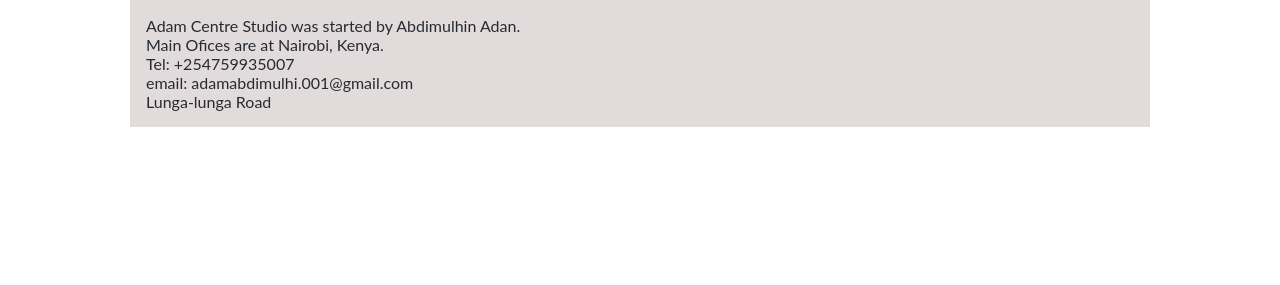
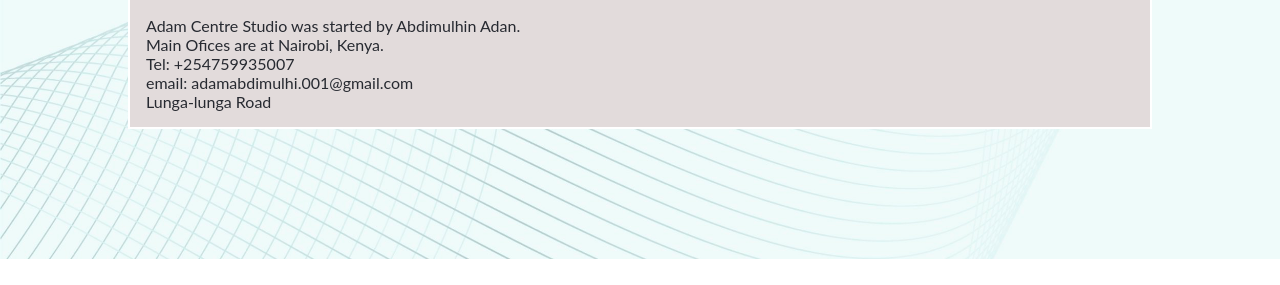
Before and after one commit to AbdimulhinYussuf3675/Module1-Capstone, a website: page about.html in a window 1280 px wide. Shown: the part 218-503 px from the top of the page. Drawn offline with Linux system fonts and the light colour scheme.

Commit message:
Add background image

```diff
--- a/Styles/about.css
+++ b/Styles/about.css
@@ -213,7 +213,7 @@
   width: 100%;
   margin: 0 auto;
   text-align: inherit;
-  background-image: url(../Images/\ime.jpg);
+  background-image: url(../Images/\,ime.jpg);
   background-repeat: no-repeat;
   background-size: cover;
 }
```
